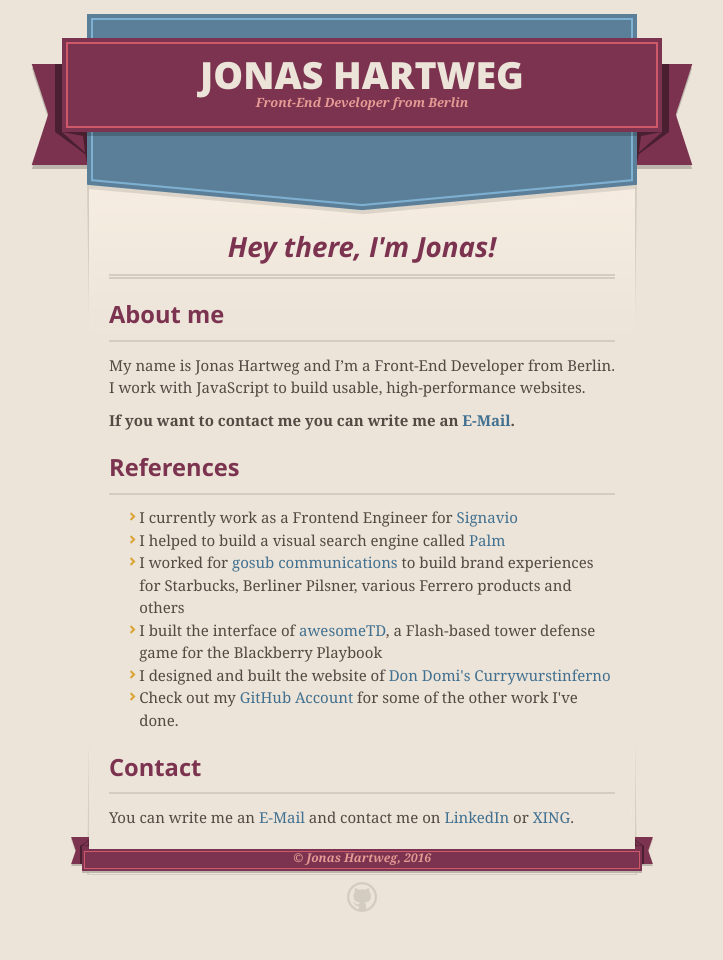
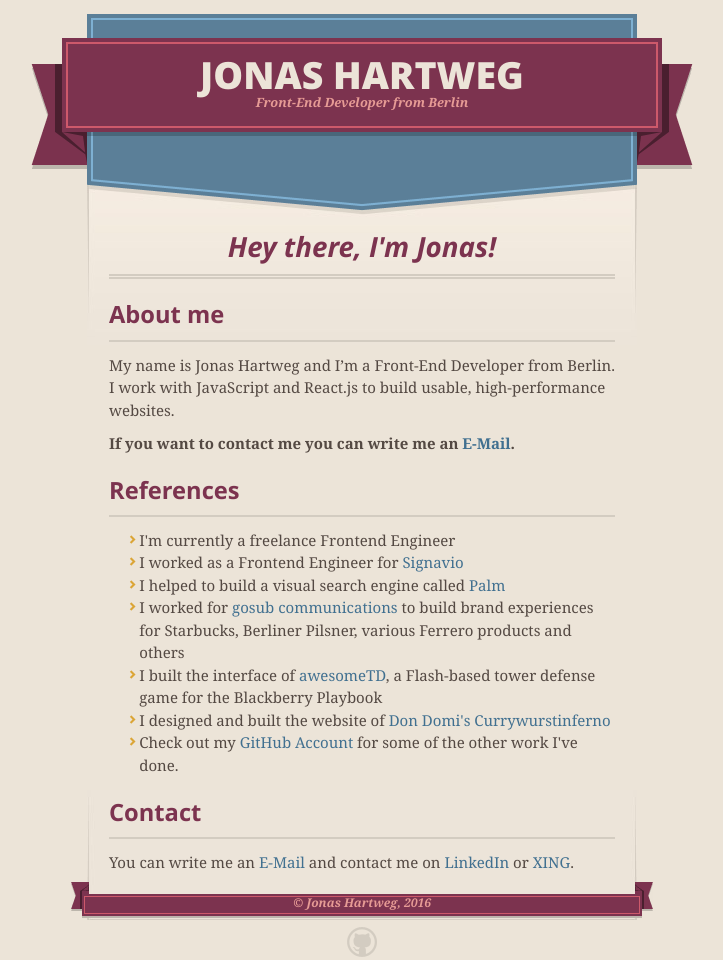
Before and after one commit to johnny353535/johnny353535.github.io, a plain HTML site: page index.html in a window 1280 px wide. Shown: the whole page, without its empty margins (278-1001 px from the left). Drawn offline with nearby package versions, Linux system fonts and the light colour scheme.

Commit message:
Add freelance work

```diff
--- a/index.html
+++ b/index.html
@@ -37,13 +37,14 @@
 				<h3 class="header-level-2">
 					<a id="about-me" class="anchor" href="#about-me" aria-hidden="true"><span class="octicon octicon-link"></span></a>About me
 				</h3>
-				<p>My name is Jonas Hartweg and I’m a Front-End Developer from Berlin. I work with JavaScript to build usable, high-performance websites.</p>
+				<p>My name is Jonas Hartweg and I’m a Front-End Developer from Berlin. I work with JavaScript and React.js to build usable, high-performance websites.</p>
 				<p><strong>If you want to contact me you can write me an <a href="mailto:me@jonas-hartweg.de">E-Mail</a>.</strong></p>
         <h3 class="header-level-2">
 					<a id="references" class="anchor" href="#references" aria-hidden="true"><span class="octicon octicon-link"></span></a>References
 				</h3>
 				<ul>
-					<li>I currently work as a Frontend Engineer for <a href="http://www.signavio.com/">Signavio</a></li>
+					<li>I'm currently a freelance Frontend Engineer</li>
+					<li>I worked as a Frontend Engineer for <a href="http://www.signavio.com/">Signavio</a></li>
 					<li>I helped to build a visual search engine called <a href="http://pixolution.de/lab/palm/">Palm</a></li>
 					<li>I worked for <a href="http://www.gosub.de/">gosub communications</a> to build brand experiences for Starbucks, Berliner Pilsner, various Ferrero products and others</li>
 					<li>I built the interface of <a href="https://appworld.blackberry.com/webstore/content/37914/">awesomeTD</a>, a Flash-based tower defense game for the Blackberry Playbook</li>
```
